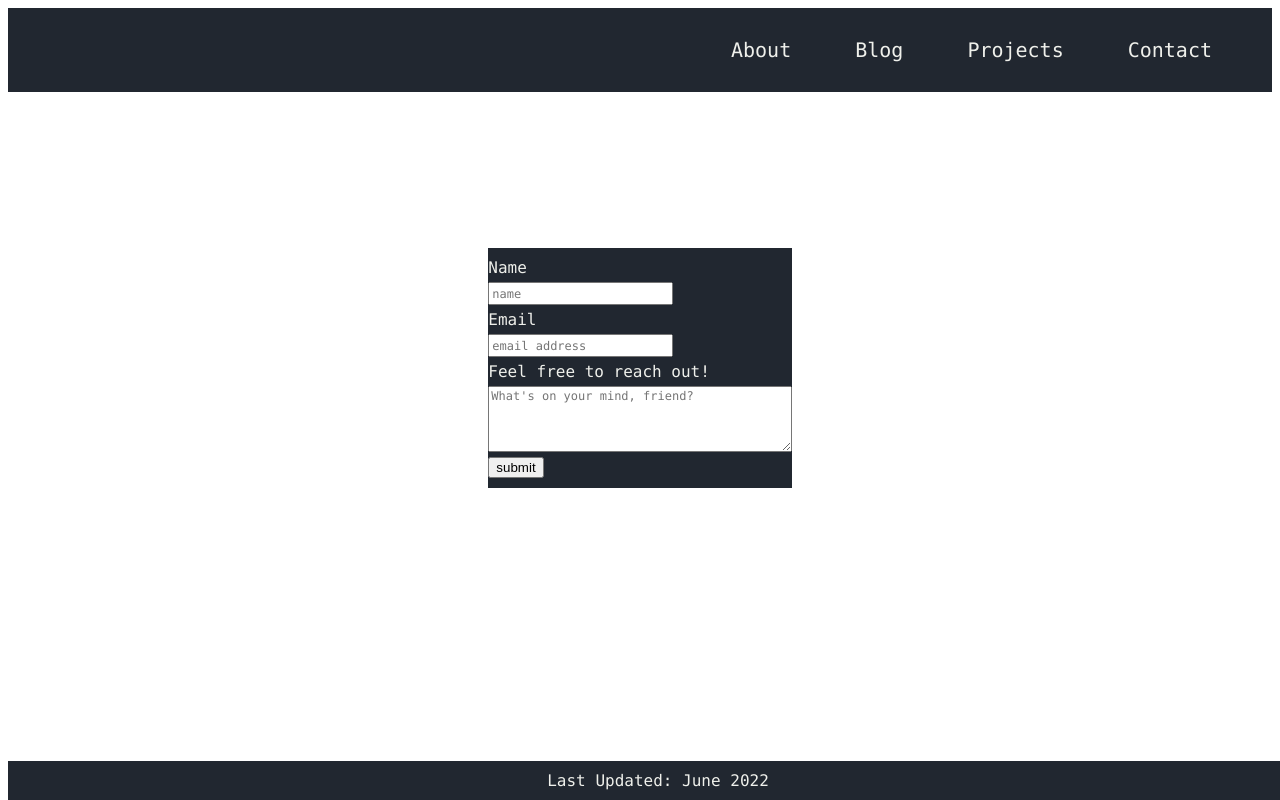
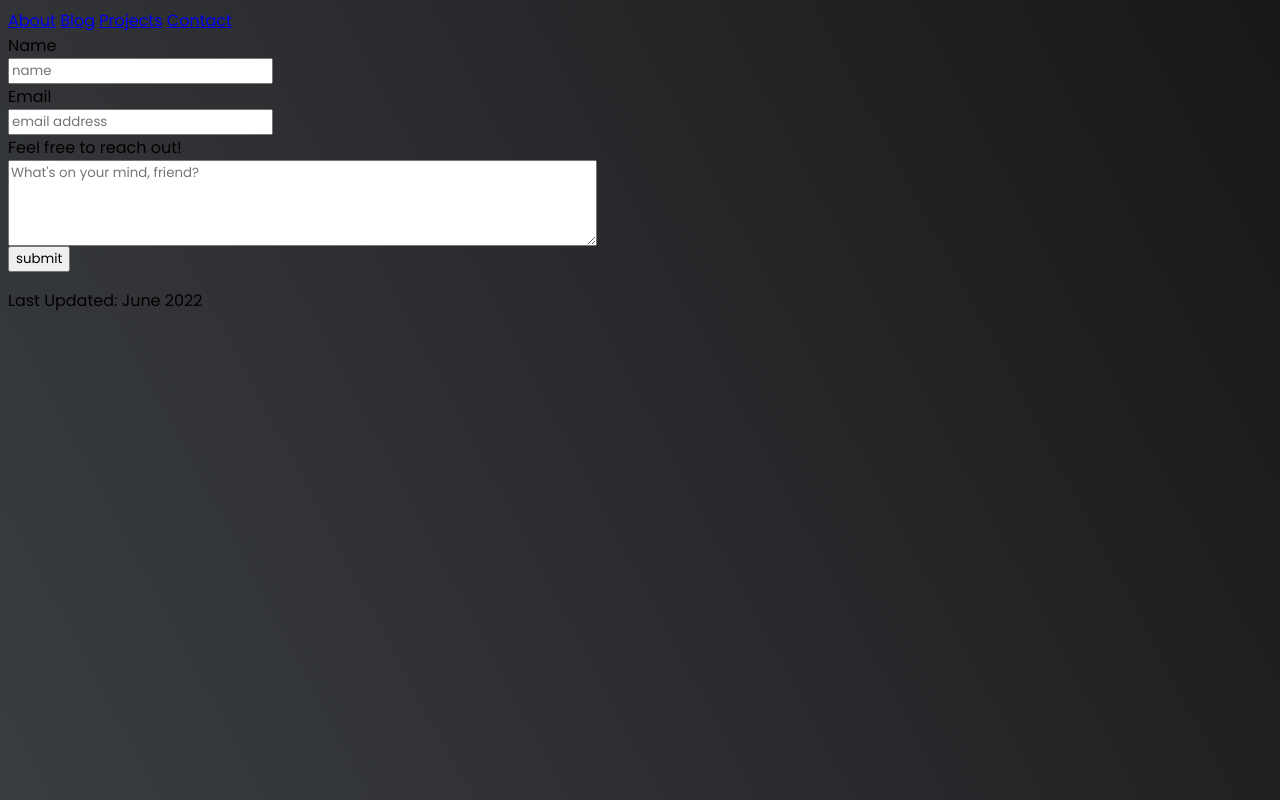
Before and after one commit to devknightingale/my-first-portfolio, a plain HTML site: page contact.html in a window 1280 px wide. Drawn offline with Linux system fonts and the light colour scheme.

Commit message:
Update styles.css
Updated to match the FCC version of index.html.

```diff
--- a/styles.css
+++ b/styles.css
@@ -1,115 +1,70 @@
-/* HEADER STYLES, NAVBAR ETC */
+@import url('https://fonts.googleapis.com/css2?family=Poppins&display=swap');
 
-#navbar {
-    background-color: #212730;
-    padding: 30px;
-    position: -webkit-sticky;
-    position: sticky;
-    text-align: right;
+:root {
+    --red: #be3144;
+    --black: #0b0c10;
+    --slategrey: #1f2833;
+    --smokegrey: #c5C6c7;
+    --cyan: #66fcf1;
+    --teal: #45a29e;
 }
 
-.navlink {
-    font-family: consolas;
-    font-size: 20px;
-    color: #eff0eb;
-    text-decoration: none;
-    padding: 30px;
-}
-
-/* END HEADER STYLES */
-
-
-
-/* FOOTER STYLES */
-
-.footer {
-    width: 100%;
-    position: absolute;
-    bottom: 0;
-    text-align: center;
-    color: #eff0eb;
-    background-color: #212730;
-    padding: 10px;
-    font-family: consolas;
-}
-
-
-/* CONTACT FORM */
-
-.form-container {
-    display: flex;
-    justify-content: center;
-    align-items: center;
-    width: 80%;
-    margin: 10% auto;
-
+* {
+    font-family: 'poppins';
 
 }
 
-.flexbox {
-    display:flex;
-    align-items: center;
-    background-color:#212730;
-    margin-top: 30px;
-    width: 30%;
-    padding: 10px 0px 10px;
-    max-width: 100%;
+div.container {
+    display: flex;
 }
 
-#form {
-    display: block;
-    max-width: 100%;
-    margin:auto;
-    color:#eff0eb;
-    font-family: consolas;
+.nav-flex {
+    position: absolute;
+    top: 0;
+    left: 0;
+    width: 100%;
+    height: 3.5vw;
+    background-color: var(--red);
+    display: flex;
+    justify-content: right;
 }
 
-.contactform {
-    padding: 2px;
-    margin: 5px 0 5px;
+ul {
+    list-style-type: none;
+    display: flex;
+    font-family: 'poppins';
+    font-size: 20px;
+    gap: 30px;
+    margin-right: 50px;
 }
 
+li a {
+    text-decoration: none;
+    color: white;
+}
 
-::placeholder {
-    font-family: consolas;
-    font-size: 12px;
-}/* CONTACT FORM */
+body {
+    background-color: var(--black);
+    background-image: linear-gradient(62deg, #3a3d40 0%, #181719 100%);
+}
 
-.form-container {
+.container2 {
     display: flex;
     justify-content: center;
-    align-items: center;
-    width: 80%;
-    margin: 10% auto;
-
-
 }
 
-.flexbox {
-    display:flex;
+#welcome-section {
+    display: flex;
+    flex-direction: column;
+    /* background-color: blue;  */
+    justify-content: center;
+    width: 50%;
+    position: absolute;
+    top: 30%;
     align-items: center;
-    background-color:#212730;
-    margin-top: 30px;
-    width: 30%;
-    padding: 10px 0px 10px;
-    max-width: 100%;
+    height: 20vw;
 }
 
-#form {
-    display: block;
-    max-width: 100%;
-    margin:auto;
-    color:#eff0eb;
-    font-family: consolas;
+#welcome-section > h1 {
+    color: #f5f5f5;
 }
-
-.contactform {
-    padding: 2px;
-    margin: 5px 0 5px;
-}
-
-
-::placeholder {
-    font-family: consolas;
-    font-size: 12px;
-}
```
